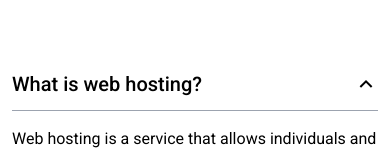
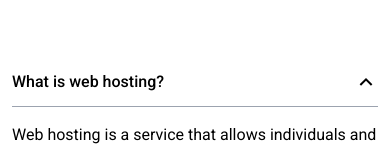
Before and after one commit to pothikit/hostfule-project, a React (Create React App) app: page / in a window 390 px wide. Shown: the part 11763-11913 px from the top of the page. Built offline with nearby package versions, Linux system fonts and the light colour scheme; a web font is replaced by a local one.

Commit message:
faq issu fixed

```diff
--- a/src/components/home/faqAccordion/AccordionItem.jsx
+++ b/src/components/home/faqAccordion/AccordionItem.jsx
@@ -6,7 +6,7 @@ function AccordionItem({ open, toggle, title, desc }) {
     return (
         <div className='py-3'>
             <div onClick={toggle} className='cursor-pointer pb-3 border-b mb-4 border-gray-400 flex items-center w-full justify-between'>
-                <h2 className='text-xl font-medium cursor-pointer'>{title}</h2>
+                <h2 className='text-base md:text-xl font-medium cursor-pointer'>{title}</h2>
                 <span className={`text-2xl duration-500 ${open ? "rotate-0" : "rotate-180"}`}><RiArrowUpSLine /></span>
             </div>
             <Collapse isOpened={open}>{desc}</Collapse>
```
